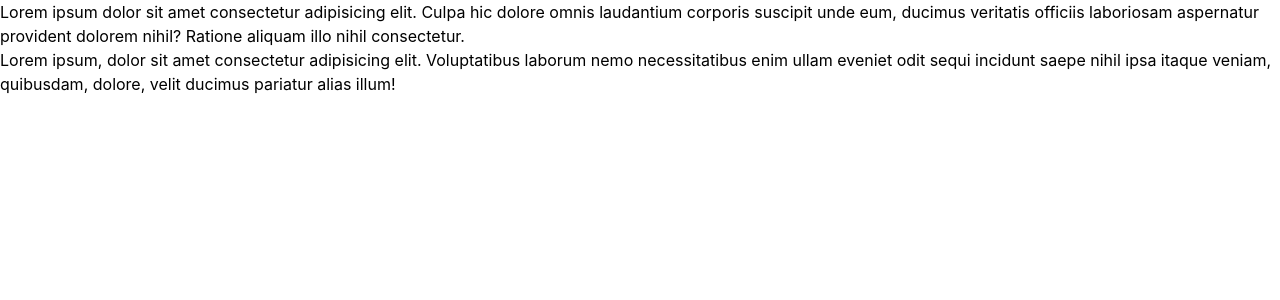
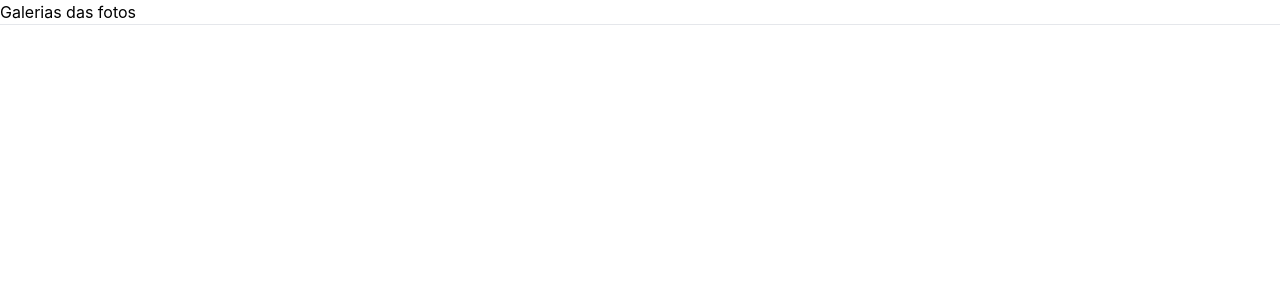
Before and after one commit to RafaelSdm/Album-React, a React (Vite) app in the folder react-album/: page / in a window 1280 px wide. Shown: the top 300 px of the page. Built offline with nearby package versions, Linux system fonts and the light colour scheme.

Commit message:
Add files

```diff
--- a/react-album/src/App.tsx
+++ b/react-album/src/App.tsx
@@ -2,8 +2,8 @@
 const App = () =>{
   return(
     <div>
-      <p>Lorem ipsum dolor sit amet consectetur adipisicing elit. Culpa hic dolore omnis laudantium corporis suscipit unde eum, ducimus veritatis officiis laboriosam aspernatur provident dolorem nihil? Ratione aliquam illo nihil consectetur.</p>
-      <p>Lorem ipsum, dolor sit amet consectetur adipisicing elit. Voluptatibus laborum nemo necessitatibus enim ullam eveniet odit sequi incidunt saepe nihil ipsa itaque veniam, quibusdam, dolore, velit ducimus pariatur alias illum!</p>
+      <h1>Galerias das fotos</h1>
+      <hr />
     </div>
   )
 }
```
Also changed, not shown: react-album/src/components/AlbumItem/index.tsx (added, +9 -0 lines), react-album/src/components/PhotoItem/index.tsx (added, +7 -0 lines), react-album/src/pages/Album.tsx (added, +7 -0 lines), react-album/src/pages/Home.tsx (added, +7 -0 lines), react-album/src/pages/Photo.tsx (added, +7 -0 lines), react-album/src/routes/MainRoutes.tsx (added, +7 -0 lines), react-album/src/components/AlbumItem/styles.css (added), react-album/src/components/PhotoItem/styles.css (added).
